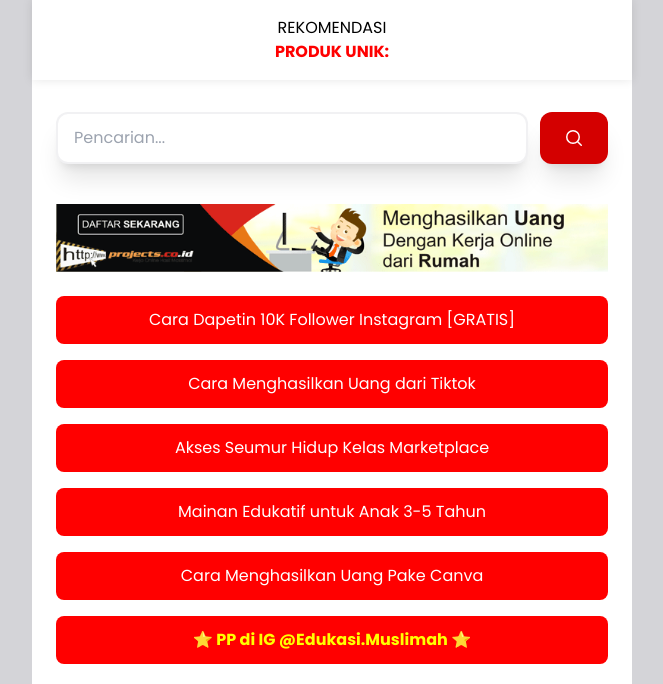
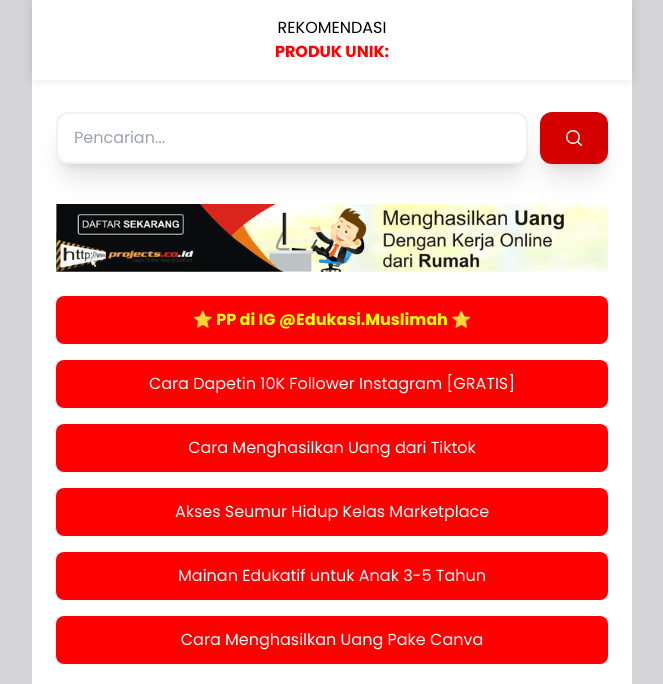
Before and after one commit to haloorderio/edukasimuslimah, a Jekyll site: the page built from index.html, in a window 1280 px wide, cut to the strip 0-684 px from the top of the page. Shown: the whole strip, without its empty margins (308-971 px from the left). Built offline with Jekyll 4.4.1, drawn with Linux system fonts in a browser that asks for light colours; the list of posts is cut into pages by our own code.

Commit message:
Update default.html

```diff
--- a/_layouts/default.html
+++ b/_layouts/default.html
@@ -146,6 +146,9 @@
 					</a>
 
 					<div id="searchable" class="my-6">
+						<a href="https://api.whatsapp.com/send?phone={{ site.whatsapp_number }}&amp;text={{ site.whatsapp_text }}" target="_blank" rel="noopener" class="bg-emerald-500 hover:bg-emerald-600 text-white block py-3 px-4 rounded-lg w-full text-center mt-4" style="color:yellow">
+							<b>⭐ PP di IG @Edukasi.Muslimah ⭐</b>
+						</a>
 						<a href="https://orderio.id/kelasinstagram" target="_blank" rel="noopener" class="bg-emerald-500 hover:bg-emerald-600 text-white block py-3 px-4 rounded-lg w-full text-center mt-4">
 							Cara Dapetin 10K Follower Instagram [GRATIS]
 						</a>
@@ -161,16 +164,13 @@
 						<a href="https://habiskerja.com/kelas-canva/?ref=muhnurulhakim&campaign=KelasCanva" target="_blank" rel="noopener" class="bg-emerald-500 hover:bg-emerald-600 text-white block py-3 px-4 rounded-lg w-full text-center mt-4">
 							Cara Menghasilkan Uang Pake Canva
 						</a>
-						<a href="https://api.whatsapp.com/send?phone={{ site.whatsapp_number }}&amp;text={{ site.whatsapp_text }}" target="_blank" rel="noopener" class="bg-emerald-500 hover:bg-emerald-600 text-white block py-3 px-4 rounded-lg w-full text-center mt-4" style="color:yellow">
-							<b>⭐ PP di IG @Edukasi.Muslimah ⭐</b>
-						</a>
 					</div>
 
 					<center>
 						<iframe width="275" height="500" src="https://www.youtube.com/embed/t5U0dtoycJk?rel=0" title="Video Mukena Talitha - mukenalarizka.com" frameborder="0" allow="accelerometer; autoplay; encrypted-media; gyroscope; picture-in-picture" allowfullscreen></iframe>
 					</center>
 
-					<a href="https://mukenalarizka.com" target="_blank" rel="noopener" class="bg-emerald-500 hover:bg-emerald-600 text-white block py-3 px-4 rounded-lg w-full text-center mt-4">
+					<a href="https://mukenalarizka.orderio.id" target="_blank" rel="noopener" class="bg-emerald-500 hover:bg-emerald-600 text-white block py-3 px-4 rounded-lg w-full text-center mt-4">
 						<b>KLIK</b> ✅ Mukena Nyaman Adem Terbaru
 					</a>
 				</div>
```
